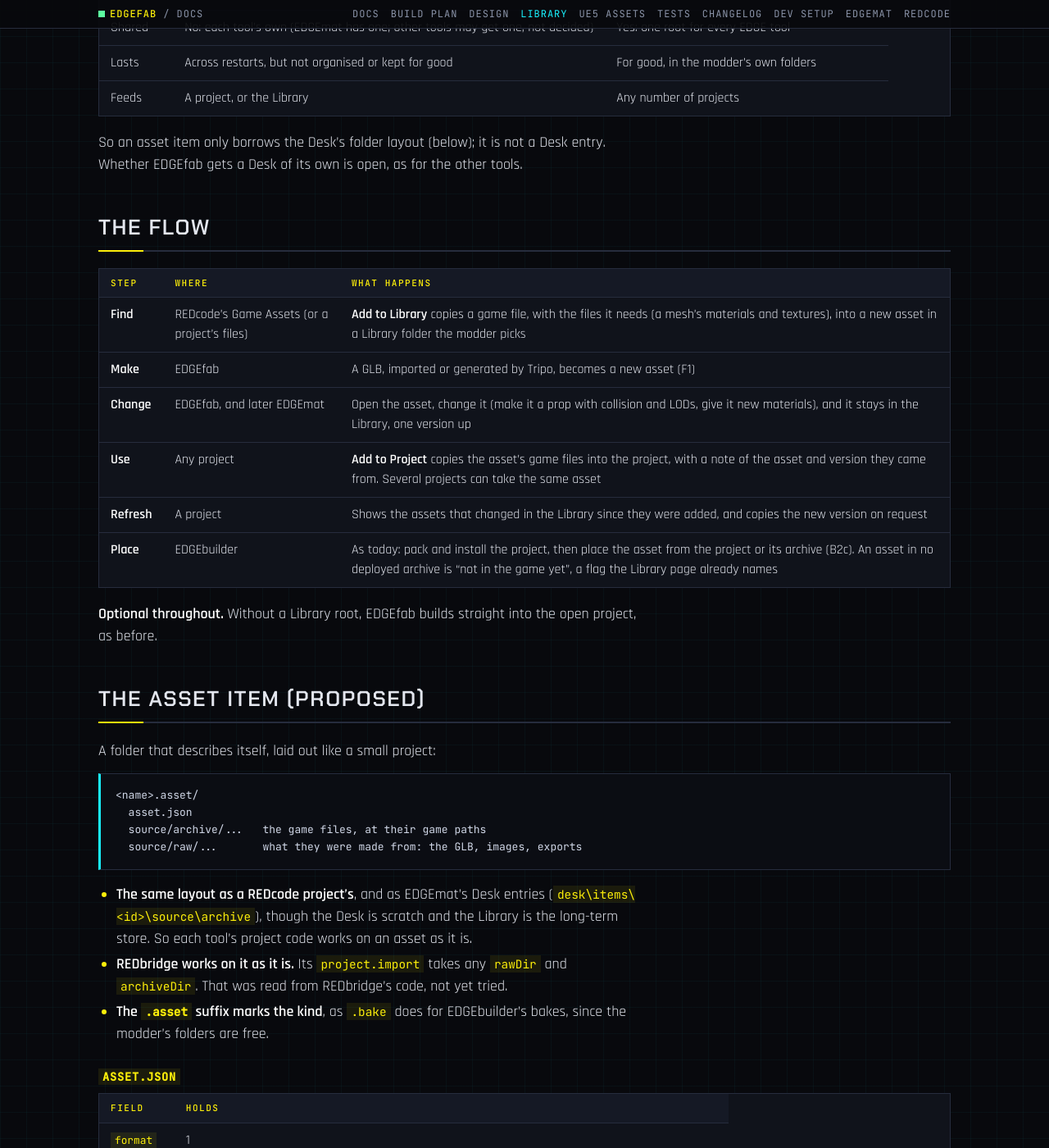
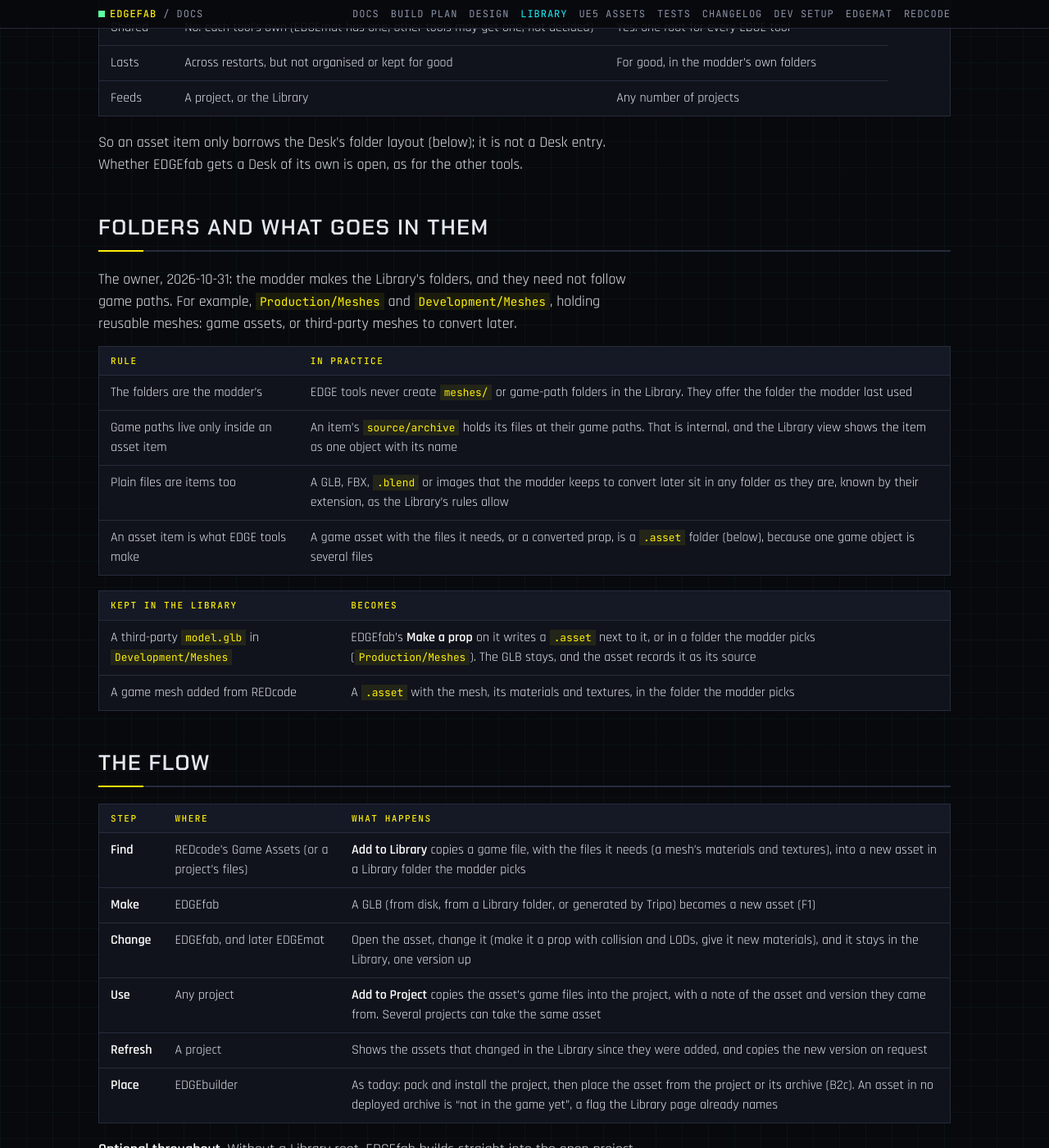
Before and after one commit to Edgemodders/EDGEfab, a Jekyll site: the page built from docs/library.md, in a window 1280 px wide and 1400 px high, scrolled down 1012 px. Shown: the whole window at 82% size. Built offline with Jekyll 4.4.1, drawn with Linux system fonts in a browser that asks for light colours; some of the changed text lies outside the part shown.

Commit message:
Library assets: the modder's own folders, and plain model files kept to convert later
Co-Authored-By: Claude Opus 5.5 <noreply@anthropic.com>

```diff
--- a/docs/library.md
+++ b/docs/library.md
@@ -27,12 +27,28 @@ The owner, 2026-10-31: a Desk is one tool's own scratch workspace. The Library i
 
 So an asset item only borrows the Desk's folder layout (below); it is not a Desk entry. Whether EDGEfab gets a Desk of its own is open, as for the other tools.
 
+## Folders and what goes in them
+
+The owner, 2026-10-31: the modder makes the Library's folders, and they need not follow game paths. For example, `Production/Meshes` and `Development/Meshes`, holding reusable meshes: game assets, or third-party meshes to convert later.
+
+| Rule | In practice |
+|---|---|
+| The folders are the modder's | EDGE tools never create `meshes/` or game-path folders in the Library. They offer the folder the modder last used |
+| Game paths live only inside an asset item | An item's `source/archive` holds its files at their game paths. That is internal, and the Library view shows the item as one object with its name |
+| Plain files are items too | A GLB, FBX, `.blend` or images that the modder keeps to convert later sit in any folder as they are, known by their extension, as the Library's rules allow |
+| An asset item is what EDGE tools make | A game asset with the files it needs, or a converted prop, is a `.asset` folder (below), because one game object is several files |
+
+| Kept in the Library | Becomes |
+|---|---|
+| A third-party `model.glb` in `Development/Meshes` | EDGEfab's **Make a prop** on it writes a `.asset` next to it, or in a folder the modder picks (`Production/Meshes`). The GLB stays, and the asset records it as its source |
+| A game mesh added from REDcode | A `.asset` with the mesh, its materials and textures, in the folder the modder picks |
+
 ## The flow
 
 | Step | Where | What happens |
 |---|---|---|
 | **Find** | REDcode's Game Assets (or a project's files) | **Add to Library** copies a game file, with the files it needs (a mesh's materials and textures), into a new asset in a Library folder the modder picks |
-| **Make** | EDGEfab | A GLB, imported or generated by Tripo, becomes a new asset (F1) |
+| **Make** | EDGEfab | A GLB (from disk, from a Library folder, or generated by Tripo) becomes a new asset (F1) |
 | **Change** | EDGEfab, and later EDGEmat | Open the asset, change it (make it a prop with collision and LODs, give it new materials), and it stays in the Library, one version up |
 | **Use** | Any project | **Add to Project** copies the asset's game files into the project, with a note of the asset and version they came from. Several projects can take the same asset |
 | **Refresh** | A project | Shows the assets that changed in the Library since they were added, and copies the new version on request |
@@ -84,7 +100,7 @@ A project's note of what it took, in its own folder (proposed): `source/library.
 
 | Tool | Its part | How |
 |---|---|---|
-| **EDGEfab** | Asset items: make, change, its Library view (assets in the modder's folders, open, Add to Project, Refresh). The first tool to need the Library may ask where to put it, offering `Documents\EDGE Library` | F1 |
+| **EDGEfab** | Asset items: make, change, its Library view (the modder's folders with their assets and model files, open, Make a prop, Add to Project, Refresh). The first tool to need the Library may ask where to put it, offering `Documents\EDGE Library` | F1 |
 | **REDcode** | **Add to Library** on a file in Game Assets or a project, with the files it needs | A `request` issue, not filed yet. Doesn't block F1: F1's assets come from GLBs |
 | **EDGEbuilder** | Keeps the Library's shared rules (its Library page says they move to the platform's wiki once a second tool uses the Library; EDGEfab is the second). Its scenes and bakes; later its Browse and sector view may list Library assets | A note on its Library page, not filed yet |
 | **EDGEmat** | Later: a Desk entry saved to the Library, and new materials and looks on a Library asset | When EDGEmat gets there |
```
Also changed, not shown: CLAUDE.md (+1 -1 lines), docs/plan.md (+1 -1 lines).
